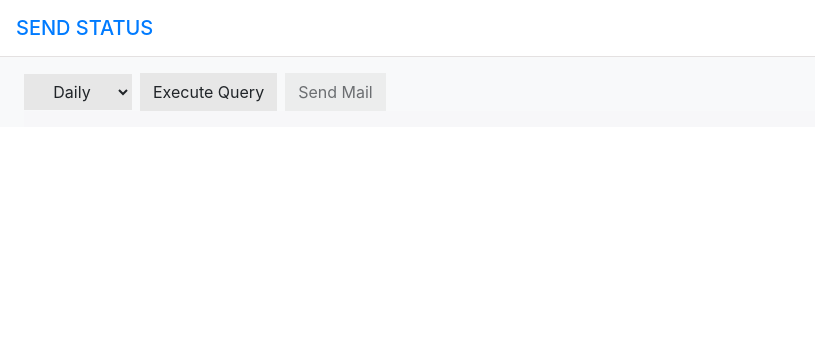
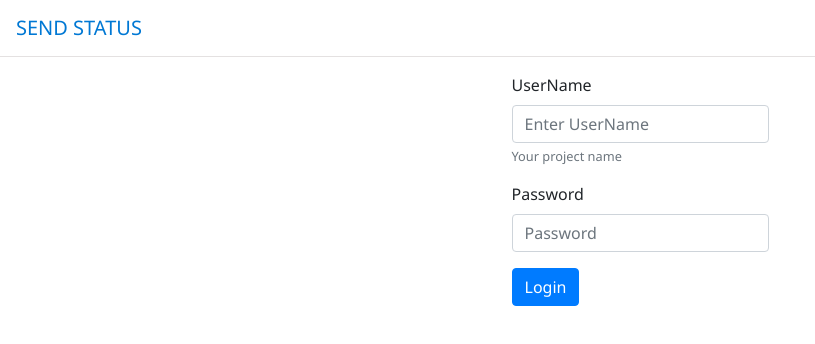
Before and after one commit to MigueldeIcaza1/StatusMailUI, a React (Create React App) app in the folder auto_status_ui/: page / in a window 1280 px wide. Shown: the top 344 px of the page, without its empty margins (0-815 px from the left). Built offline with nearby package versions, Linux system fonts and the light colour scheme; a small style sheet from the web is missing.

Commit message:
Added Login Page

```diff
--- a/auto_status_ui/package.json
+++ b/auto_status_ui/package.json
@@ -10,6 +10,7 @@
     "jquery": "^3.5.1",
     "react": "^16.13.1",
     "react-dom": "^16.13.1",
+    "react-router-dom": "^5.2.0",
     "react-scripts": "3.4.1",
     "reactjs-toastr": "^1.1.0"
   },
--- a/auto_status_ui/src/App.css
+++ b/auto_status_ui/src/App.css
@@ -50,9 +50,16 @@ body {
 .Header-navbar {
   background-color: #fff;
   border-bottom: 1px solid #e4e1e1f8;
+  cursor: default;
 }
 
 
 .mail-body {
   background-color: #f7f7f9;
 }
+
+.validation-msg {
+  color: #dc3545;
+  margin-bottom: .25rem;
+  font-size: 90%;
+}
--- a/auto_status_ui/src/App.js
+++ b/auto_status_ui/src/App.js
@@ -2,9 +2,7 @@ import React, { Component } from 'react';
 import './App.css';
 import Actions from './components/actions';
 import MailBody from './components/mailBody';
-import  Header from './components/header';
 import  Users from './components/users';
-import toastr from 'reactjs-toastr';
 import 'reactjs-toastr/lib/toast.css';
 
 
@@ -69,7 +67,7 @@ export default class App extends Component {
   }
 
   getStatusMailBody() {
-    fetch('http://localhost:49569/api/status/get' + '?statusType=' + this.state.statusType)
+    fetch('http://localhost:49569/api/status/get/?statusType=' + this.state.statusType)
     .then(response => response.json())
     .then((data) => {
       if (data) {
@@ -94,7 +92,6 @@ export default class App extends Component {
   render() {
     return (
       <div className="main">
-        <Header />
         <div className="px-4">
           <Actions statusType={this.state.statusType} statusTypeChange={this.statusChange}
             runQuery={this.getStatusMailBody} sendMail={this.sendMail} canEnableSendButton={this.canEnableSendButton()} />
--- a/auto_status_ui/src/components/header.js
+++ b/auto_status_ui/src/components/header.js
@@ -6,10 +6,7 @@ const header = () => {
         <div>
             <div>
                <nav className="navbar navbar-expand-lg App-color Header-navbar">
-                    <a className="navbar-brand Header-nav" href="#">SEND STATUS</a>
-                    <button className="navbar-toggler" type="button" data-toggle="collapse" data-target="#navbarSupportedContent" aria-controls="navbarSupportedContent" aria-expanded="false" aria-label="Toggle navigation">
-                        <span className="navbar-toggler-icon"></span>
-                    </button>
+                    <span className="navbar-brand Header-nav">SEND STATUS</span>
                 </nav>
             </div>
         </div>
--- a/auto_status_ui/src/components/login.js
+++ b/auto_status_ui/src/components/login.js
@@ -0,0 +1,68 @@
+import React from 'react';
+import history from '../history';
+
+export default class Login extends React.Component {
+    constructor(props) {
+        super(props);
+        this.state = {
+            userName: '',
+            password: '',
+            isFormValid: true
+        }
+        this.userNameChange = this.userNameChange.bind(this);
+        this.passwordChange = this.passwordChange.bind(this);
+        this.onSubmit = this.onSubmit.bind(this);
+        this.isValid = this.isValid.bind(this);
+    }
+
+    userNameChange(event) {
+        this.setState({ userName: event.target.value });
+    }
+
+    passwordChange(event) {
+        this.setState({ password: event.target.value });
+    }
+
+    onSubmit() {
+        if (this.isValid()) {
+            return history.push('/Home');
+        }
+        // else {
+        //     return history.push('/');
+        // }
+    }
+
+    isValid() {
+        if (this.state.userName.toLowerCase() === 'kantola' && this.state.password === '12345') {
+            this.setState({ isFormValid: true });
+            return true;
+        } else {
+            this.setState({ isFormValid: false });
+            return false;
+        }
+    }
+
+    render() {
+        return (
+            <div className="row py-3 justify-content-center">
+                <form>
+                    {this.state.isFormValid === false ?
+                        <div className="validation-msg" > Please provide valid credentials </div>
+                        : null}
+                    <div className="form-group">
+                        <label htmlFor="userName">UserName</label>
+                        <input type="text" className="form-control" id="userName" placeholder="Enter UserName"
+                            value={this.state.userName} onChange={this.userNameChange} />
+                        <small id="userIdHelp" className="form-text text-muted">Your project name</small>
+                    </div>
+                    <div className="form-group">
+                        <label htmlFor="password">Password</label>
+                        <input type="password" className="form-control" id="password" placeholder="Password"
+                            value={this.state.password} onChange={this.passwordChange} />
+                    </div>
+                    <button type="button" className="btn btn-primary" onClick={this.onSubmit}>Login</button>
+                </form>
+            </div>
+        )
+    }
+}
--- /dev/null
+++ b/auto_status_ui/src/history.js
@@ -0,0 +1,3 @@
+import { createBrowserHistory as history} from 'history';
+
+export default history();
--- a/auto_status_ui/src/index.js
+++ b/auto_status_ui/src/index.js
@@ -1,17 +1,24 @@
 import React from 'react';
 import ReactDOM from 'react-dom';
 import './index.css';
-import App from './App';
 import * as serviceWorker from './serviceWorker';
 import 'bootstrap/dist/css/bootstrap.css';
+import Routes from './routes';
+import { BrowserRouter as Router } from 'react-router-dom';
+
+import Header from './components/header';
 
 
 ReactDOM.render(
   <React.StrictMode>
-    <App />
+    <Router>
+      <Header />
+      <Routes/>
+    </Router>
   </React.StrictMode>,
   document.getElementById('root')
 );
+
 
 // If you want your app to work offline and load faster, you can change
 // unregister() to register() below. Note this comes with some pitfalls.
--- /dev/null
+++ b/auto_status_ui/src/routes.js
@@ -0,0 +1,22 @@
+import React, { Component } from "react";
+import { Router, Switch, Route } from "react-router-dom";
+import history from './history';
+import App from './App';
+import Login from './components/login';
+
+export default class Routes extends Component {
+  render() {
+    return (
+      <Router history={history}>
+        <Switch>
+          <Route path="/" exact component={Login} />
+          <Route path="/Home" component={App} />
+          {/* No Match */}
+          {/* <Route path="*">
+            <Login />
+          </Route> */}
+        </Switch>
+      </Router>
+    )
+  }
+}
```
Also changed, not shown: 1 other file (tests, documents, lock files or other folders).
